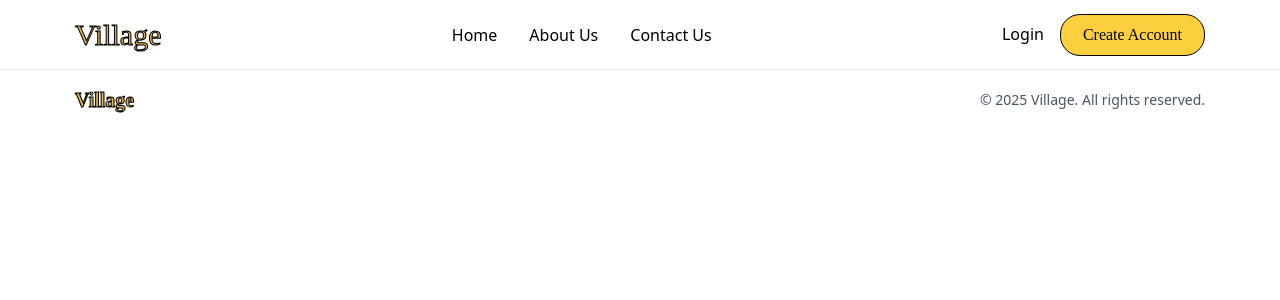
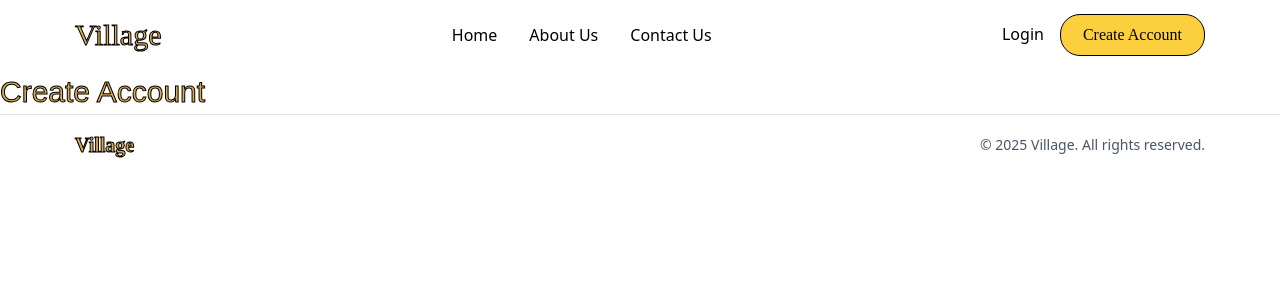
Before and after one commit to GenialSmileAdam/Village-, a React (Vite) app: page /signup in a window 1280 px wide. Shown: the top 300 px of the page. Built offline with nearby package versions, Linux system fonts and the light colour scheme; a web font is replaced by a local one.

Commit message:
Create Login and SignUp Pages Fiexd BUgs

```diff
--- a/src/App.jsx
+++ b/src/App.jsx
@@ -1,6 +1,6 @@
 import {BrowserRouter, Routes, Route} from "react-router-dom";
 import Home from './pages/Home';
-import Signup from './pages/Signup';
+import SignUp from './pages/SignUp';
 import Login from './pages/Login';
 import Navbar from "./components/Navbar.jsx";
 import Footer from "./components/Footer.jsx";
@@ -10,7 +10,7 @@ export default function App() {
             <Navbar/>
             <Routes>
                 <Route path="/" element={<Home/>} />
-                <Route path="/signup" element={<Signup/>}/>
+                <Route path="/signup" element={<SignUp/>}/>
                 <Route path="/login" element={<Login/>}/>
             </Routes>
             <Footer/>
--- a/src/pages/Home.jsx
+++ b/src/pages/Home.jsx
@@ -2,6 +2,7 @@ import village from "/imgs/village.jpg"
 import Card from "../components/Card.jsx"
 import { FaMapLocationDot, FaUsers, FaStar, FaTrophy, FaHeart, FaTree, FaSeedling} from "react-icons/fa6";
 import {FaHome} from "react-icons/fa";
+import { Link } from "react-router-dom";
 
 function Hero(){
     return(
@@ -18,8 +19,7 @@ function Hero(){
 
             <h1>Find your people, <br/> Find your village</h1>
             <p>Join a community where you find people <br/> with your similar interests </p>
-            <button className="button--primary mt-5">Join a Village!</button>
-
+            <Link to="/signup" className="button--primary mt-5"> Join a Village!</Link>
         </section>
     )
 }
@@ -75,10 +75,10 @@ function Features(){
 
 function CTA(){
     return(
-        <section className="section-space cta lg:w-1/2 "> {/* Add mb-12 */}
+        <section className="section-space cta lg:w-1/2 ">
             <h2>Ready to Find Your Village?</h2>
             <p className="mt-3">Join Thousands of people connecting through shared interests and passions</p>
-            <button className="button--primary mt-5">Join a Village!</button>
+            <Link to="/signup" className="button--primary mt-5"> Join a Village!</Link>
         </section>
     )
 }
--- a/src/pages/SignUp.jsx
+++ b/src/pages/SignUp.jsx
@@ -1,6 +1,9 @@
 export default function SignUp() {
     return (
         <>
+            <div>
+                <h2>Create Account</h2>
+            </div>
         </>
     )
 }
```
Also changed, not shown: 2 other files (tests, documents, lock files or other folders).
